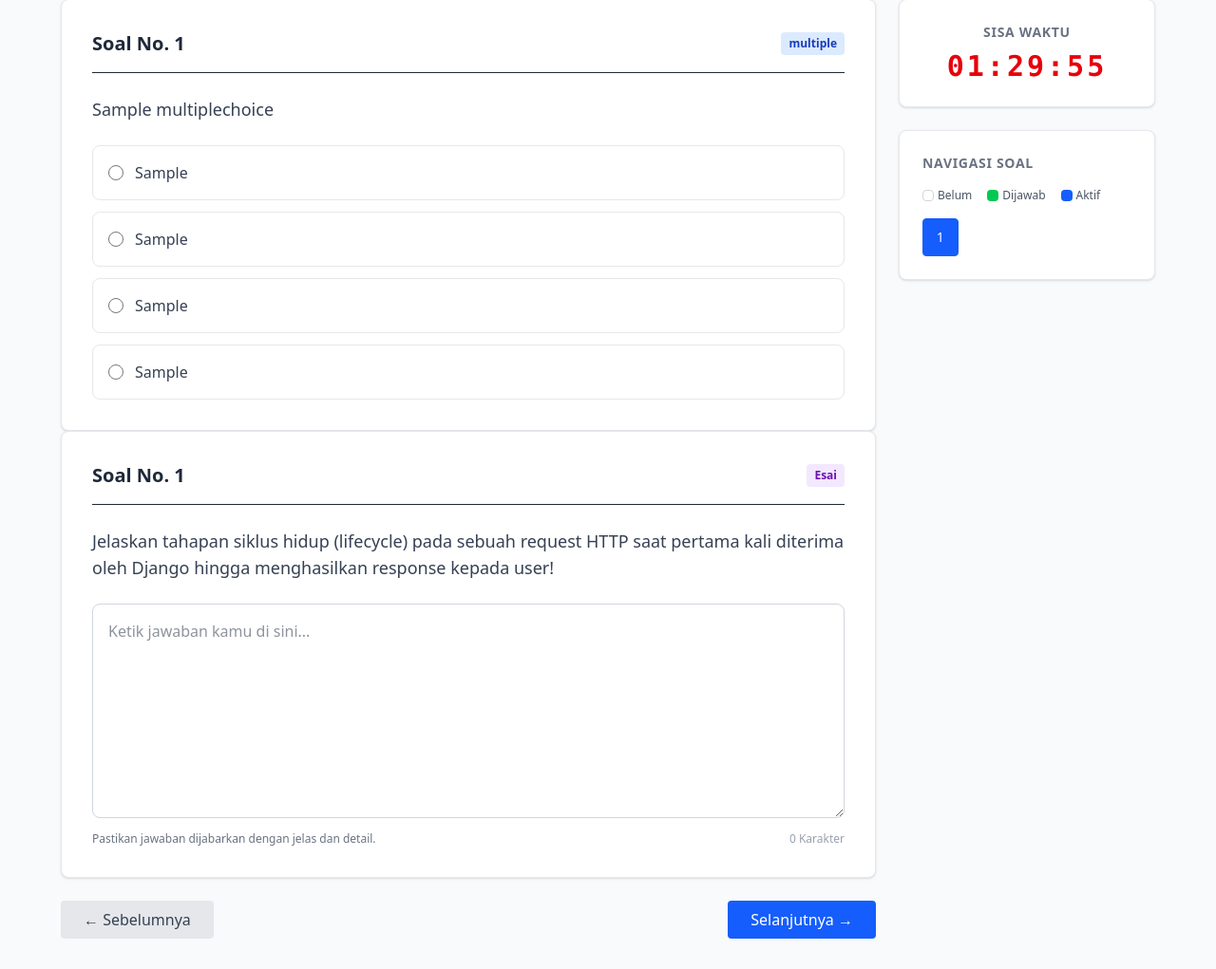
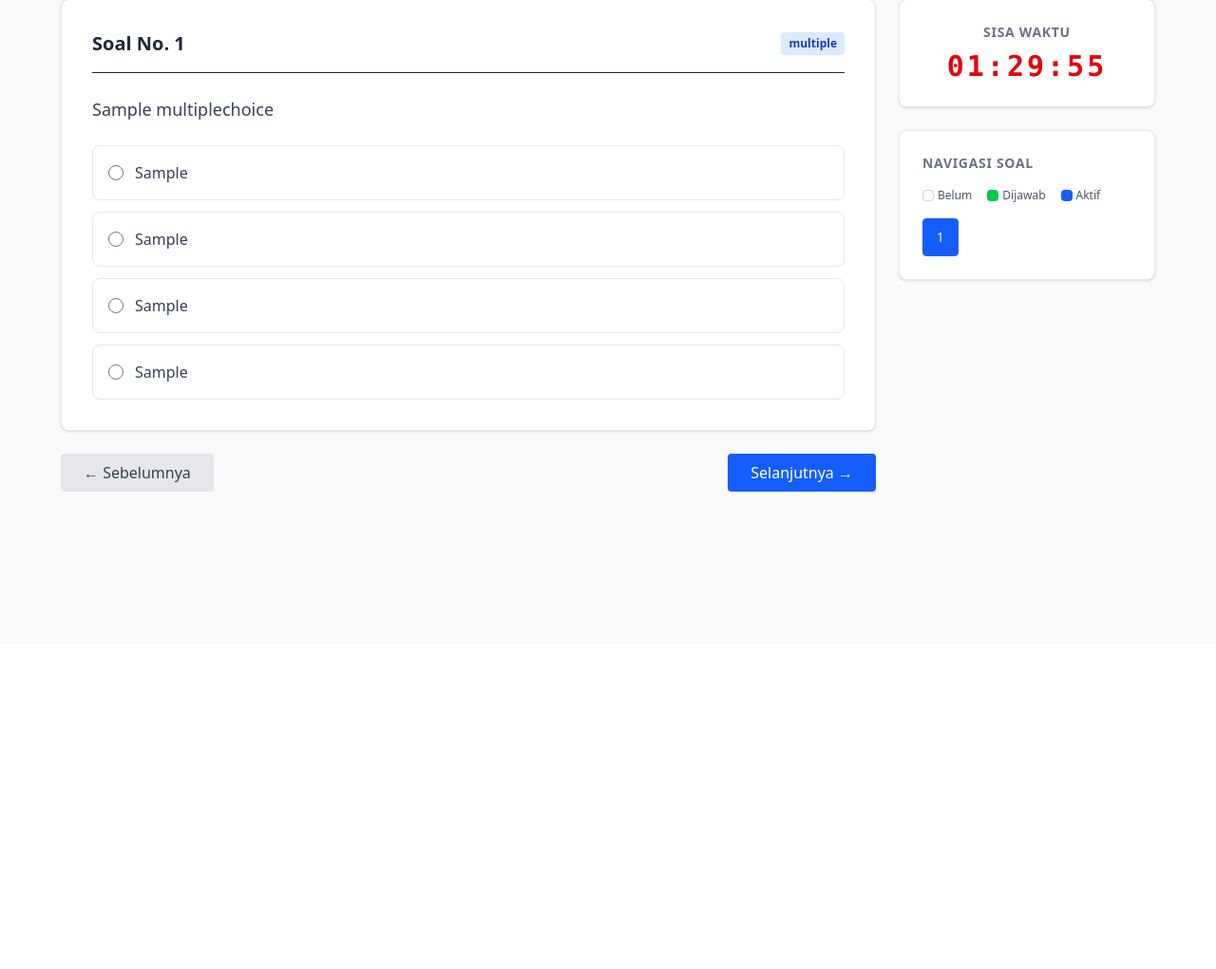
Before and after one commit to 0xbdg/E-Ujian, a Django app: page /soal-ujian/1/ in a window 1280 px wide. Shown: the part 121-1142 px from the top of the page at 95% size. After the commit the page ends 639 px from the top, so only its background shows below. Run offline with Django 5.2, Linux system fonts and the light colour scheme; tables that the repository leaves empty hold one stand-in row (values such as "Sample post"); style sheets or scripts are compiled from the project's sources; some libraries are stand-ins or nearby versions.

Commit message:
dsajiosadjoasijdsa

```diff
--- a/app/views.py
+++ b/app/views.py
@@ -44,6 +44,7 @@ class StartExamView(View):
     def get(self, request, pk):
         question = Question.objects.get(id=pk)
         mc = MultipleChoice.objects.filter(question_id=question.id)
+        es = Essay.objects.filter(question_id=question.id)
 
         return render(
             request,
@@ -51,6 +52,7 @@ class StartExamView(View):
             {
                 "question": question,
                 "choices": mc,
+                "essay": es,
                 "count": MultipleChoice.objects.count(),
                 "type": question.question_type,
             },
--- a/templates/client/pages/start_exam.html
+++ b/templates/client/pages/start_exam.html
@@ -8,10 +8,11 @@
 
 {% block content %}
 <div class="max-w-7xl mx-auto px-4 sm:px-6 lg:px-8 mt-6">
-<div class="grid grid-cols-1 lg:grid-cols-4 gap-6">
+        <div class="grid grid-cols-1 lg:grid-cols-4 gap-6">
 
             <div class="lg:col-span-3">
                 <form id="examForm" method="POST" action="">
+                {% if question.question_type == "multiple" %}
                     {% for quest in choices %}
                     <div id="soal-{{forloop.counter}}" class="question-tab {% if forloop.first %} active {% endif %} bg-white shadow-sm border border-gray-200 rounded-lg p-6 lg:p-8">
                         <div class="flex justify-between items-center mb-6 border-b pb-4">
@@ -22,45 +23,49 @@
 
                         <div class="space-y-3">
                             <label class="flex items-center p-4 border border-gray-200 rounded-lg cursor-pointer hover:bg-blue-50 hover:border-blue-300 transition">
-                                <input type="radio" name="jawaban_{{forloop.counter}}" value="A" class="w-4 h-4 text-blue-600 focus:ring-blue-500 border-gray-300" onchange="markAnswered({{forloop.counter}})">
+                                <input type="radio" name="jawaban_{{forloop.counter}}" value="option1" class="w-4 h-4 text-blue-600 focus:ring-blue-500 border-gray-300" onchange="markAnswered({{forloop.counter}})">
                                 <span class="ml-3 text-gray-700">{{quest.option1}}</span>
                             </label>
                             <label class="flex items-center p-4 border border-gray-200 rounded-lg cursor-pointer hover:bg-blue-50 hover:border-blue-300 transition">
-                                <input type="radio" name="jawaban_{{forloop.counter}}" value="B" class="w-4 h-4 text-blue-600 focus:ring-blue-500 border-gray-300" onchange="markAnswered({{forloop.counter}})">
+                                <input type="radio" name="jawaban_{{forloop.counter}}" value="option2" class="w-4 h-4 text-blue-600 focus:ring-blue-500 border-gray-300" onchange="markAnswered({{forloop.counter}})">
                                 <span class="ml-3 text-gray-700">{{quest.option2}}</span>
                             </label>
                             <label class="flex items-center p-4 border border-gray-200 rounded-lg cursor-pointer hover:bg-blue-50 hover:border-blue-300 transition">
-                                <input type="radio" name="jawaban_{{forloop.counter}}" value="C" class="w-4 h-4 text-blue-600 focus:ring-blue-500 border-gray-300" onchange="markAnswered({{forloop.counter}})">
+                                <input type="radio" name="jawaban_{{forloop.counter}}" value="option3" class="w-4 h-4 text-blue-600 focus:ring-blue-500 border-gray-300" onchange="markAnswered({{forloop.counter}})">
                                 <span class="ml-3 text-gray-700">{{quest.option3}}</span>
                             </label>
                             <label class="flex items-center p-4 border border-gray-200 rounded-lg cursor-pointer hover:bg-blue-50 hover:border-blue-300 transition">
-                                <input type="radio" name="jawaban_{{forloop.counter}}" value="D" class="w-4 h-4 text-blue-600 focus:ring-blue-500 border-gray-300" onchange="markAnswered({{forloop.counter}})">
+                                <input type="radio" name="jawaban_{{forloop.counter}}" value="option4" class="w-4 h-4 text-blue-600 focus:ring-blue-500 border-gray-300" onchange="markAnswered({{forloop.counter}})">
                                 <span class="ml-3 text-gray-700">{{quest.option4}}</span>
                             </label>
                         </div>
                     </div>
                     {% endfor %}
-                    <div id="soal-1" class="question-tab active bg-white shadow-sm border border-gray-200 rounded-lg p-6 lg:p-8">
+                {% elif question.question_type == "essay" %}
+                    {% for q in essay %}
+                    <div id="soal-{{forloop.counter}}" class="question-tab {% if forloop.first%} active {% endif %} bg-white shadow-sm border border-gray-200 rounded-lg p-6 lg:p-8">
                         <div class="flex justify-between items-center mb-6 border-b pb-4">
-                            <h2 class="text-xl font-bold">Soal No. 1</h2>
+                            <h2 class="text-xl font-bold">Soal No. {{forloop.counter}}</h2>
                             <span class="bg-purple-100 text-purple-800 text-xs font-semibold px-2 py-1 rounded">Esai</span>
                         </div>
-                        <p class="text-gray-700 mb-6 text-lg">Jelaskan tahapan siklus hidup (lifecycle) pada sebuah request HTTP saat pertama kali diterima oleh Django hingga menghasilkan response kepada user!</p>
+                        <p class="text-gray-700 mb-6 text-lg">{{q.question | safe}}</p>
 
                         <div class="space-y-3">
                             <textarea
-                                name="jawaban_1"
+                                name="jawaban_{{forloop.counter}}"
                                 rows="8"
                                 class="w-full p-4 border border-gray-300 rounded-lg focus:ring-2 focus:ring-blue-500 focus:border-blue-500 outline-none transition-shadow resize-y"
                                 placeholder="Ketik jawaban kamu di sini..."
-                                oninput="checkEssayAnswer(1, this)"
+                                oninput="checkEssayAnswer({{forloop.counter}}, this)"
                             ></textarea>
                         </div>
                         <div class="flex justify-between items-center mt-2">
                             <p class="text-xs text-gray-500">Pastikan jawaban dijabarkan dengan jelas dan detail.</p>
-                            <p class="text-xs font-medium text-gray-400" id="char-count-1">0 Karakter</p>
+                            <p class="text-xs font-medium text-gray-400" id="char-count-{{forloop.counter}}">0 Karakter</p>
                         </div>
                     </div>
+                    {% endfor %}
+                {% endif %}
 
 
                     <div class="flex justify-between mt-6">
@@ -105,7 +110,7 @@
                 </div>
 
             </div>
-</div>
+        </div>
 </div>
 
 <script>
```
